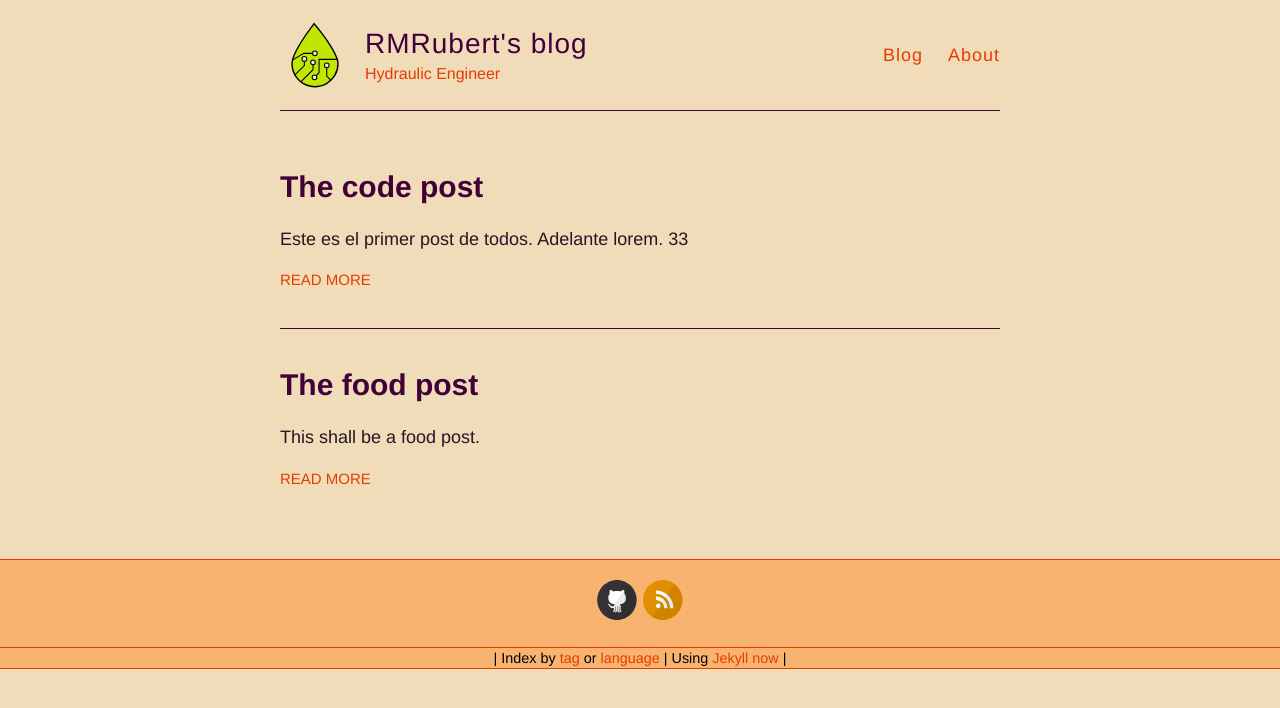
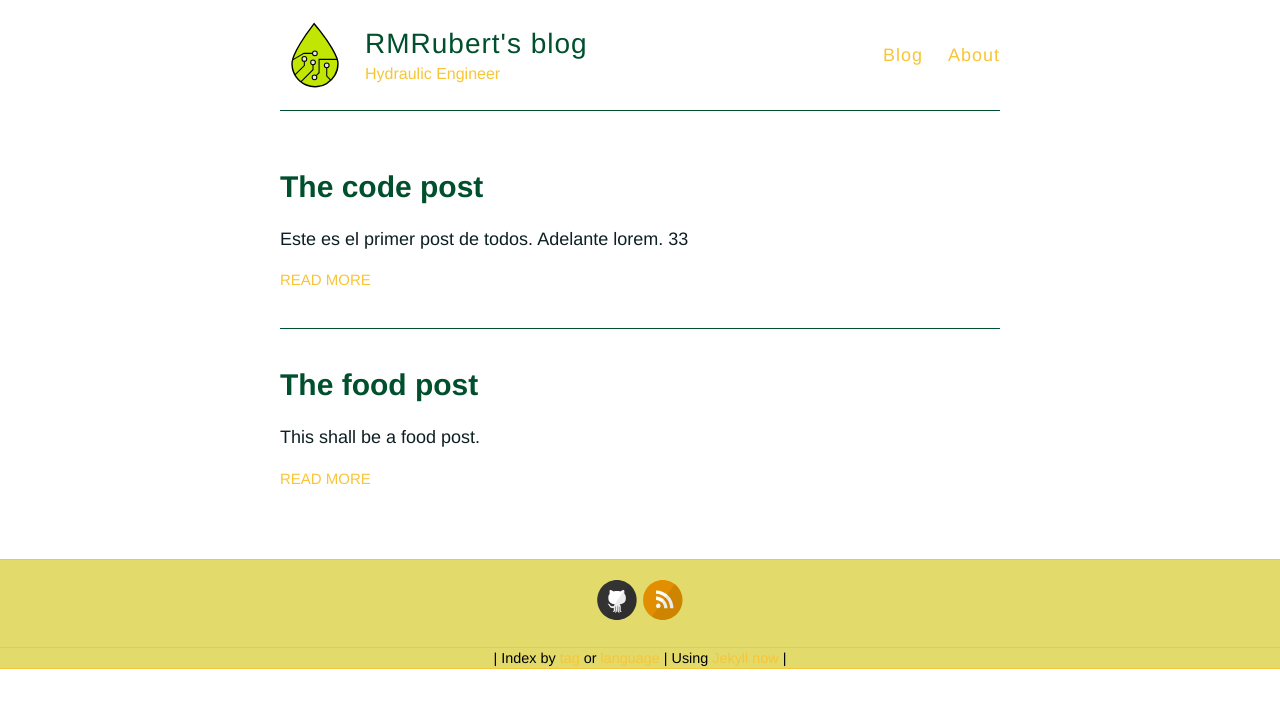
Before and after one commit to RMRubert/RMRubert.github.io, a Jekyll site: the page built from index.html, in a window 1280 px wide. Shown: the top 708 px of the page. Built offline with Jekyll 4.4.1, drawn with Linux system fonts in a browser that asks for light colours.

Commit message:
Update _variables.scss

```diff
--- a/_sass/_variables.scss
+++ b/_sass/_variables.scss
@@ -6,13 +6,19 @@
 // https://coolors.co/F9B370-e53d00-667803-420039-241623
 
 // Colors
-$color0: #f1dcbaff;
-$color1: #F9B370ff;
-$color2: #e53d00ff;
-$color3: #667803ff;
-$color4: #420039ff;
-$color5: #241623ff;
+//$color0: #f1dcbaff;
+//$color1: #F9B370ff;
+//$color2: #e53d00ff;
+//$color3: #667803ff;
+//$color4: #420039ff;
+//$color5: #241623ff;
 
+$color0: #fff;
+$color1: #e2da6bff;
+$color2: #f8c537ff;
+$color3: #443226ff;
+$color4: #004f2dff;
+$color5: #0d1f22ff;
 
 // Grays
 $black: #000;
```
